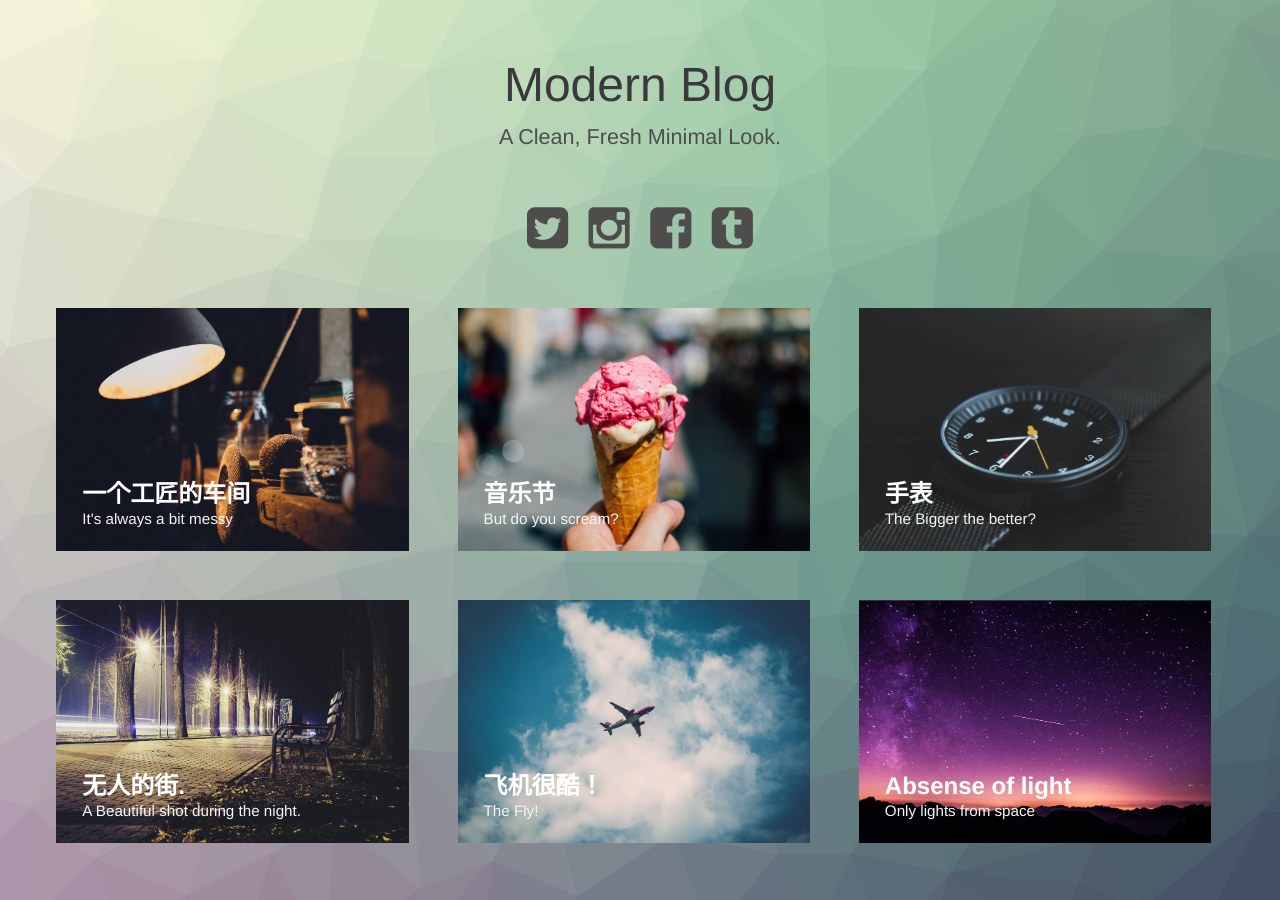
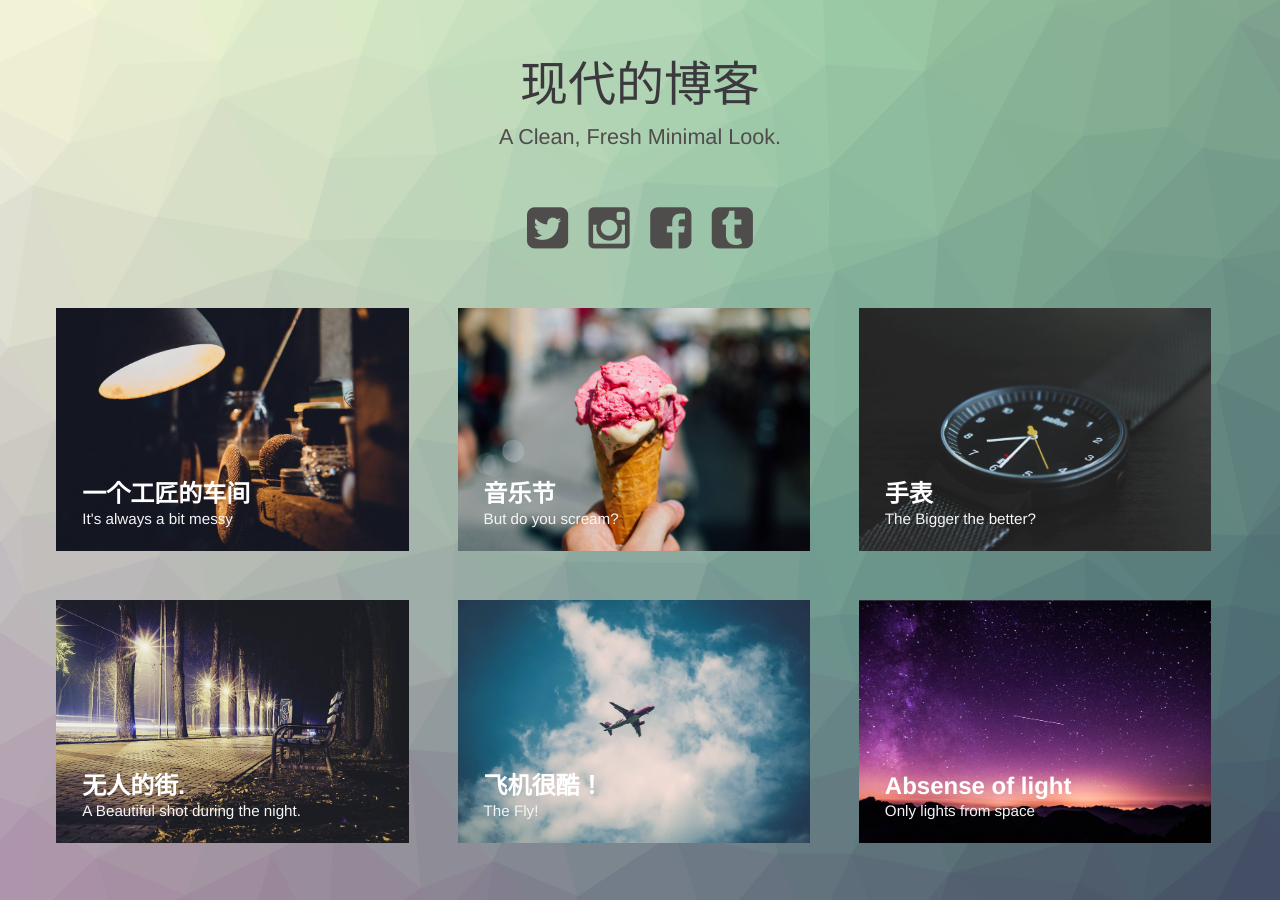
Before and after one commit to Ztansen/Ztansen.github.io, a Jekyll site: the page built from index.html, in a window 1280 px wide. Built offline with Jekyll 4.4.1, drawn with Linux system fonts in a browser that asks for light colours.

Commit message:
修改标题

```diff
--- a/index.html
+++ b/index.html
@@ -28,7 +28,7 @@ layout: compress
 <body class="body">
 <div class="container">
     <header class="header">
-        <h1>Modern Blog<span>A Clean, Fresh Minimal Look.</span></h1>
+        <h1>现代的博客<span>A Clean, Fresh Minimal Look.</span></h1>
         <nav class="links">
             <a href="#"><i class="fa fa-twitter-square fa-3x"></i></a>
             <a href="#"><i class="fa fa-instagram fa-3x"></i></a>
```
